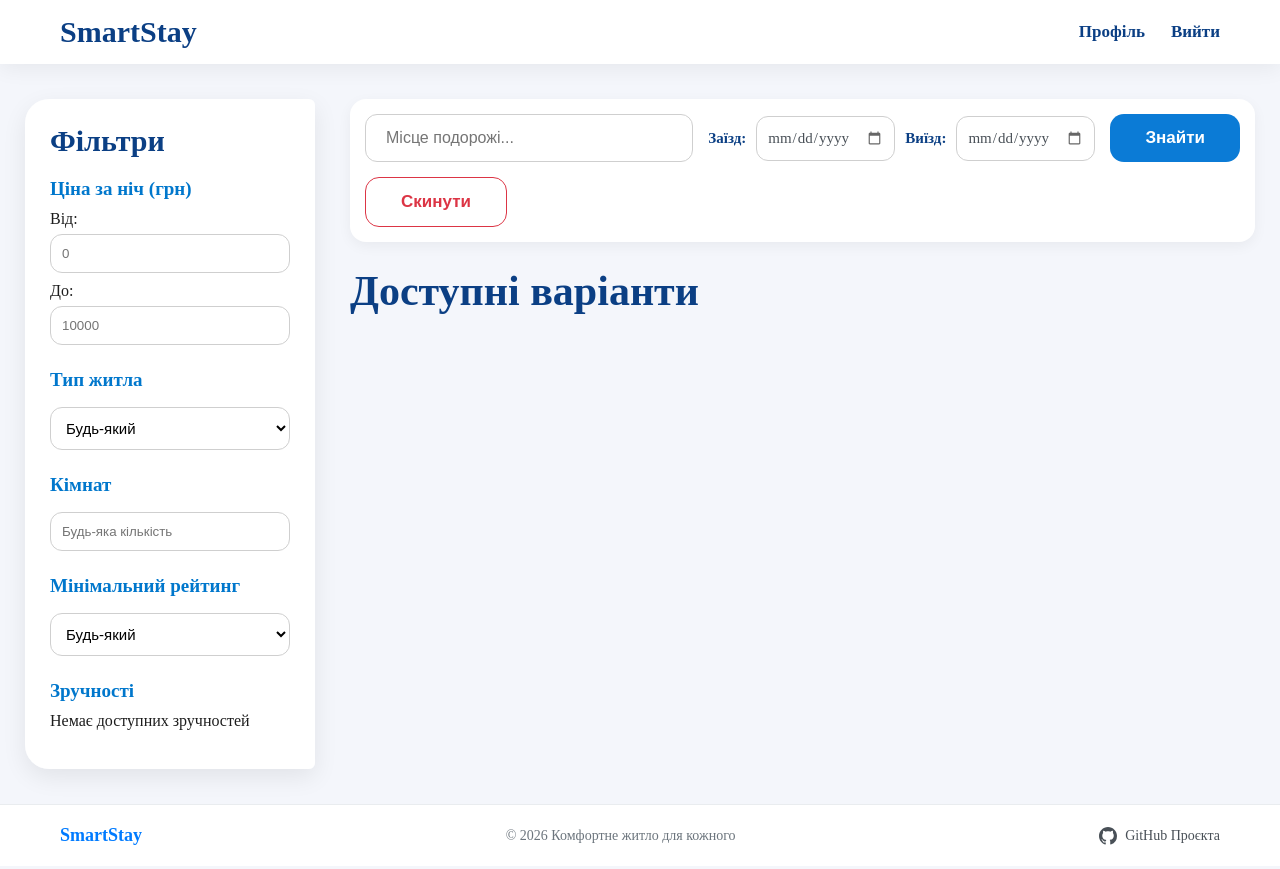
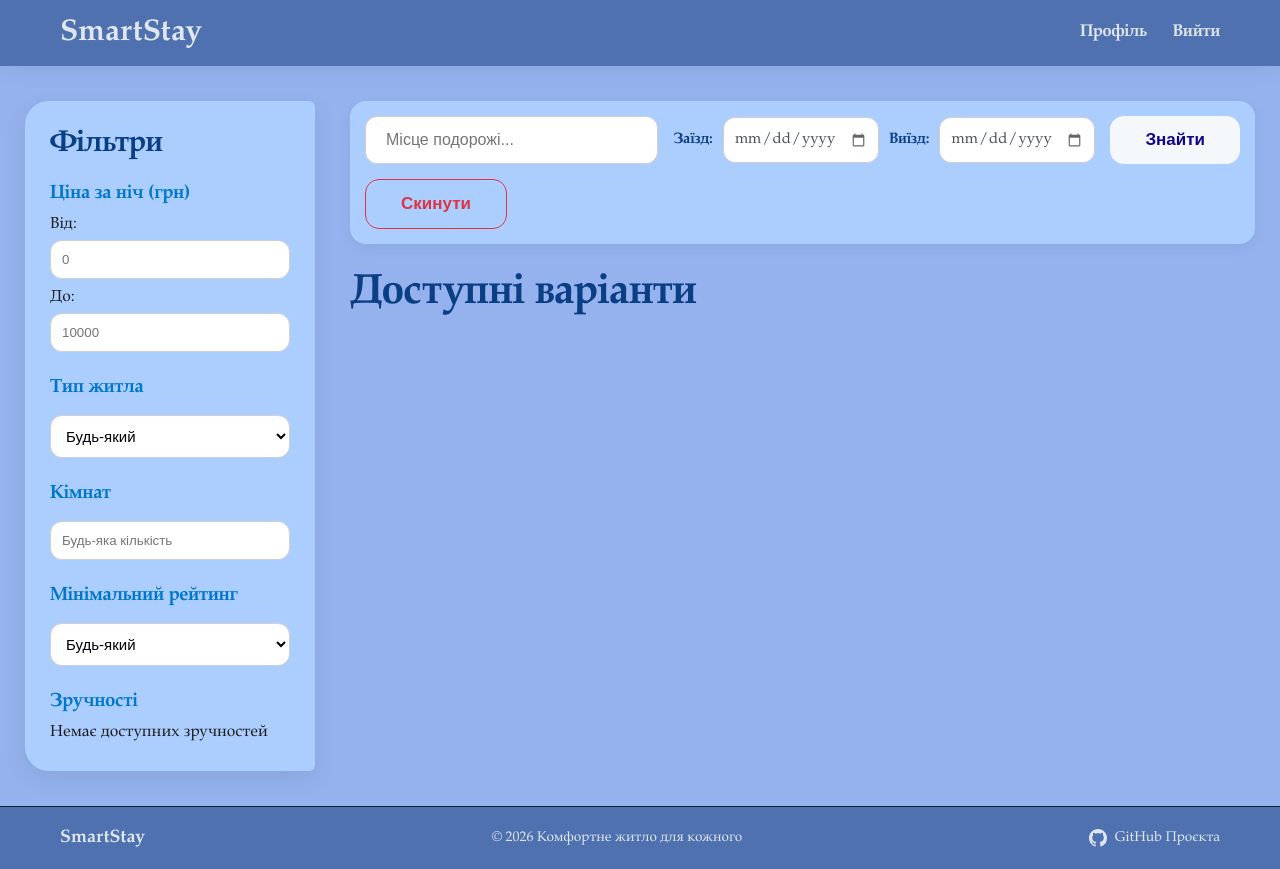
Before and after one commit to SmartStayy/SmartStay, a website with bundled scripts: page public/search.html in a window 1280 px wide. Built offline with nearby package versions, Linux system fonts and the light colour scheme; no server answers.

Commit message:
design changed

```diff
--- a/public/styles/style.css
+++ b/public/styles/style.css
@@ -8,8 +8,8 @@
 }
 
 body {
-    font-family: Bookman, URW Bookman L, serif;
-    background-color: #f4f6fb;
+    font-family: Garamond, serif;
+    background-color: #95b2ee;
     color: #1d1d1d;
 }
 
@@ -36,14 +36,14 @@ body {
     justify-content: space-between;
     align-items: center;
     padding: 15px 60px;
-    background: #ffffff;
+    background: #4f71b0;
     box-shadow: 0 5px 20px rgba(0, 0, 0, 0.06);
 }
 
 .nav-logo {
     font-size: 30px;
     font-weight: bold;
-    color: #0b3f84;
+    color: #dee6ee;
 }
 
 .nav-logo a {
@@ -64,13 +64,13 @@ body {
 
 .nav-links a {
     text-decoration: none;
-    color: #0b3f84;
+    color: #dee6ee;
     font-weight: bold;
     font-size: 17px;
 }
 
 .nav-links a:hover {
-    color: #0b7bd6;
+    color: #dee6ee;
 }
 
 /* =========================================
@@ -78,7 +78,7 @@ body {
    ========================================= */
 .hero {
     min-height: 100vh;
-    background: linear-gradient(to right, #4facfe, #00c6ff);
+    background: linear-gradient(to right, #95b2ee, #95b2ee);
     display: flex;
     justify-content: center;
     align-items: center;
@@ -87,7 +87,7 @@ body {
 }
 
 .overlay {
-    background: rgba(255, 255, 255, 0.18);
+    background: #4f72b8;
     padding: 45px;
     border-radius: 24px;
     backdrop-filter: blur(10px);
@@ -229,7 +229,7 @@ body {
     flex-wrap: wrap;
     gap: 15px;
     margin-bottom: 25px;
-    background: white;
+    background: rgb(172, 206, 255);
     padding: 15px;
     border-radius: 16px;
     box-shadow: 0 4px 14px rgba(0, 0, 0, 0.05);
@@ -266,7 +266,7 @@ body {
 }
 
 .filters-sidebar {
-    background: white;
+    background: rgb(172, 206, 255);
     padding: 25px;
     border-radius: 24px 6px 6px 24px;
     box-shadow: 0 8px 25px rgba(0, 0, 0, 0.08);
@@ -287,7 +287,7 @@ body {
 }
 
 .filters-sidebar::-webkit-scrollbar-thumb {
-    background: #cfcfcf;
+    background: #fff7f7;
     border-radius: 10px;
 }
 
@@ -409,7 +409,7 @@ body {
 }
 
 .card {
-    background: white;
+    background:rgb(172, 206, 255);
     border-radius: 24px;
     padding: 24px;
     box-shadow: 0 6px 18px rgba(0, 0, 0, 0.07);
@@ -538,8 +538,8 @@ body {
 }
 
 .address {
-    font-size: 18px;
-    color: #666;
+    font-size: 20px;
+    color: #ffffff;
     margin-bottom: 20px;
 }
 
@@ -548,7 +548,7 @@ body {
     background: #0b7bd6;
     color: white;
     padding: 8px 16px;
-    border-radius: 12px;
+    border-radius: 14px;
     font-weight: bold;
     margin-bottom: 30px;
 }
@@ -613,8 +613,8 @@ body {
 .btn {
     display: inline-block;
     text-decoration: none;
-    background: #0b7bd6;
-    color: white;
+    background: #f5f8fb;
+    color: rgb(15, 7, 133);
     padding: 14px 28px;
     border-radius: 14px;
     font-size: 17px;
@@ -625,7 +625,7 @@ body {
 }
 
 .btn:hover {
-    background: #0862ab;
+    background: #8fc6f0;
     transform: translateY(-2px);
 }
 
@@ -765,7 +765,7 @@ body {
 
 .empty-state {
     text-align: center;
-    background: white;
+    background: rgb(172, 206, 255);
     padding: 60px 20px;
     border-radius: 24px;
     box-shadow: 0 4px 14px rgba(0, 0, 0, 0.05);
@@ -798,8 +798,8 @@ body {
    ========================================= */
 
 .main-footer {
-    background-color: #ffffff;
-    border-top: 1px solid #e9ecef;
+    background-color: #4f71b0;
+    border-top: 1px solid #13202d;
     padding: 20px 0;
     width: 100%;
     margin-top: 0;
@@ -826,7 +826,7 @@ body {
     text-decoration: none;
     color: inherit;
     outline: none;
-    color: #007bff;
+    color: #dee6ee;
 }
 
 .footer-logo a:hover {
@@ -834,13 +834,13 @@ body {
 }
 
 .footer-text {
-    color: #6c757d;
+    color: #dee6ee;
     font-size: 14px;
     margin: 0;
 }
 
 .footer-links a {
-    color: #495057;
+    color: #dee6ee;
     text-decoration: none;
     font-size: 14px;
     display: flex;
@@ -1036,7 +1036,7 @@ body {
     transition: 0.3s;
     background-color: white;
     color: #495057;
-    font-family: inherit;
+    font-family: Garamond, serif;;
     cursor: pointer;
 }
 
@@ -1266,7 +1266,7 @@ body {
     font-size: 16px; /* Текст всередині трохи більший */
     outline: none;
     transition: border-color 0.2s, box-shadow 0.2s;
-    font-family: inherit;
+    font-family: Garamond, serif;;
     background-color: white;
 }
 
```
